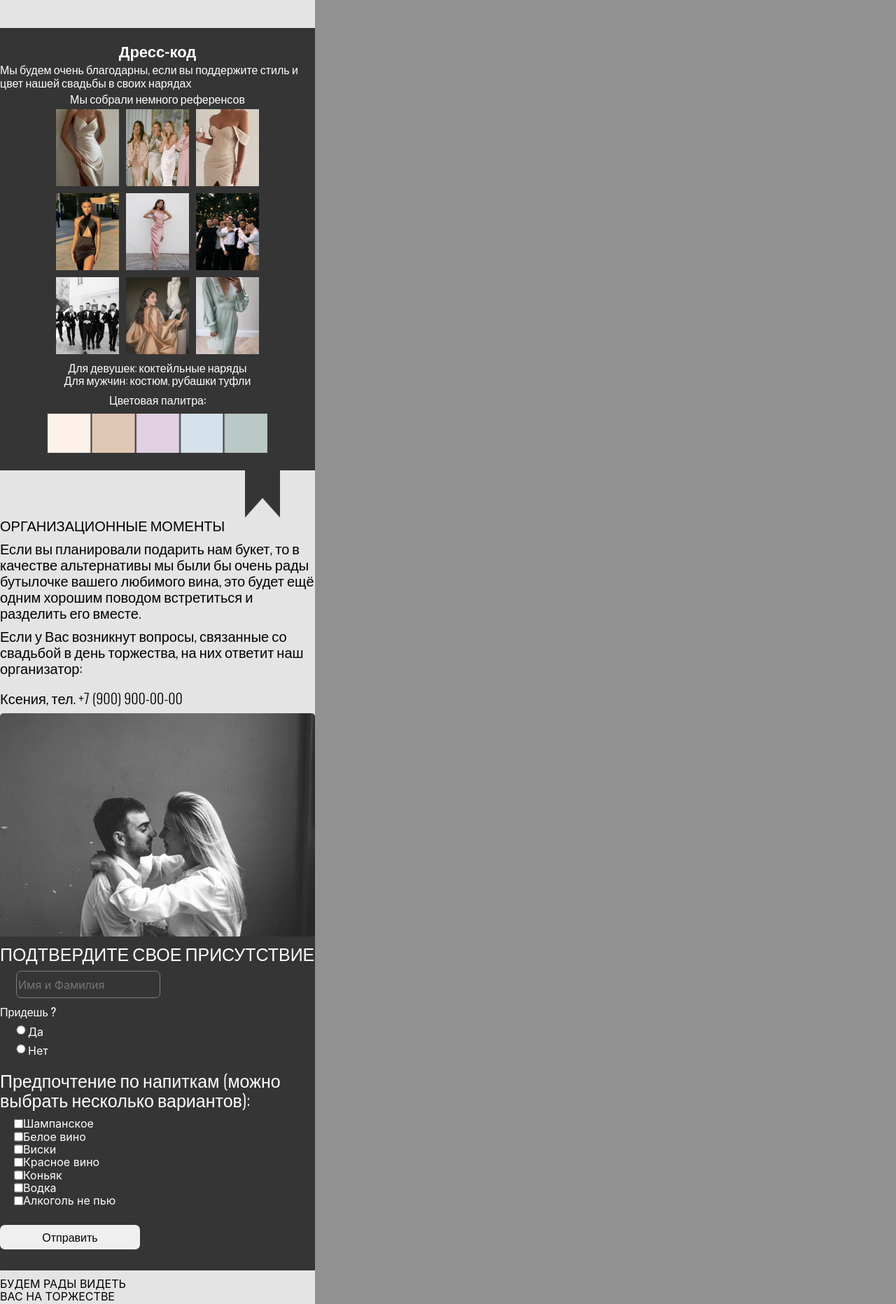
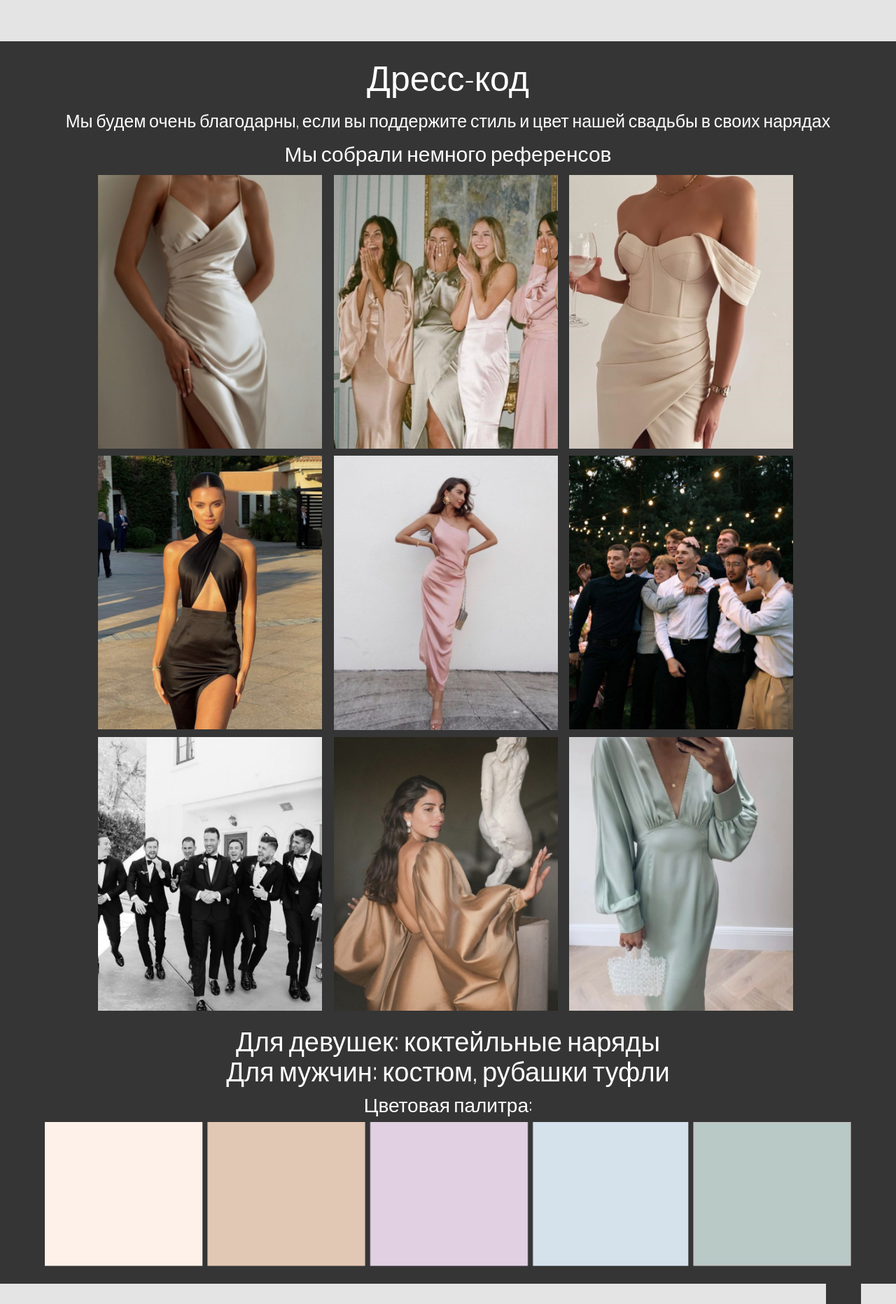
Before and after one commit to Beinyc/wedding-web-site_invite, a React (Create React App) app: page / in a window 1280 px wide. Shown: the part 2720-4583 px from the top of the page at 70% size. Built offline with nearby package versions, Linux system fonts and the light colour scheme.

Commit message:
v 0.0.5
Добавлен адаптив 90% блоков
Сделана форма отправки с анимациями

```diff
--- a/src/App.css
+++ b/src/App.css
@@ -1,3 +1,3 @@
 .App {
-  background-color: rgb(145, 145, 145);
+  background-color: #353535;
 }
--- a/src/components/bookmark/bookmark.css
+++ b/src/components/bookmark/bookmark.css
@@ -1,15 +1,13 @@
 .bookmark {
-    max-width: 450px;
+    margin: 0 auto;
+    max-width: 1280px;
     background-color: rgb(229, 228, 228);
+    text-align: center;
+    align-items: center;
 }
 
 .bookmark__image {
-    /* display: flex;
-    align-items: flex-end; */
     width: 50px;
-    /* position: relative;
-    right: -164px;
-    top: -2px; */
 }
 
 .bookmark__image-flex {
@@ -18,29 +16,32 @@
     justify-content: flex-end;
 }
 
-.bookmark__paragraph {
-    display: flex;
-    flex-direction: column;
+.bookmark__text {
+    font-family: "Oswald", sans-serif;
+    margin: 0;
+    font-weight: 300;
+    font-size: 20px;
+}
+
+.bookmark__text-organizate {
+    font-family: "Oswald", sans-serif;
+    margin: 0;
+    padding-top: 20px;
+    font-size: 70px;
+    font-weight: 600;
+    padding-bottom: 20px;
+}
+
+.bookmark__text-phone {
+    padding-top: 5px;
+    padding-bottom: 5px;
+}
+.bookmark__text-href {
+    text-decoration: none;
+    color: rgb(88, 88, 88);
 }
 
 .bookmark__image-down {
-    max-width: 100%;
-    border-radius: 5px;
+    width: 95%;
+    padding-bottom: 45px;
 }
-
-.bookmark__text {
-    font-family: "Oswald", sans-serif;
-    font-size: 20px;
-    font-weight: 300;
-    margin: 0;
-    width: 100%;
-}
-
-.bookmark__text-organizate {
-    padding-bottom: 10px;
-}
-
-.bookmark__text-phone {
-    padding-top: 10px;
-    padding-bottom: 10px;
-}
--- a/src/components/bookmark/bookmark.jsx
+++ b/src/components/bookmark/bookmark.jsx
@@ -13,7 +13,7 @@ export default function Bookmark() {
             <p className='bookmark__text bookmark__text-organizate'>ОРГАНИЗАЦИОННЫЕ МОМЕНТЫ</p>
             <p className='bookmark__text' >Если вы планировали подарить нам букет, то в качестве альтернативы мы были бы очень рады бутылочке вашего любимого вина, это будет ещё одним хорошим поводом встретиться и разделить его вместе.</p>
             <p className='bookmark__text bookmark__text-phone' >Если у Вас возникнут вопросы, связанные со свадьбой в день торжества, на них ответит наш организатор:</p>
-            <p className='bookmark__text bookmark__text-phone' >Ксения, тел. +7 (900) 900-00-00</p>
+            <p className='bookmark__text bookmark__text-phone' >Никита, телеграм:<a className='bookmark__text-href' href="https://t.me/neki_ap"> @neki_ap</a></p>
            </div>
            <img className='bookmark__image-down' src={bookMarkImage} alt="фото пары" />
         </div>
--- a/src/components/dressCode/dressCode.css
+++ b/src/components/dressCode/dressCode.css
@@ -1,5 +1,7 @@
 .dress-code {
-    max-width: 450px;
+    margin: 0 auto;
+    max-width: 1280px;
+    text-align: center;
     padding-bottom: 25px;
     display: flex;
     flex-direction: column;
@@ -8,44 +10,47 @@
     color: white;
 }
 
-.dress-code__image {
-    width: 90px;
-    height: 110px;
+.dress-code__title {
+    font-family: "Oswald", sans-serif;
+    font-size: 50px;
+    margin: 0;
+    padding-top: 20px;
+    padding-bottom: 20px;
+    font-weight: 200;
 }
 
 .dress-code__list {
-    max-width: 389px;
+    max-width: 1000px;
     display: grid;
     grid-gap: 10px;
-    grid-template-columns: repeat(auto-fit, minmax(90px,1fr));
+    grid-template-columns: repeat(auto-fit, minmax(30%,1fr));
     grid-auto-flow: dense;
+}
+.dress-code__image {
+    width: 98%;
+    object-fit: cover;
 }
 
 .dress-code__image-color {
-    max-width: 70%;
-}
-
-.dress-code__title {
-    font-family: "Oswald", sans-serif;
-    font-size: 22px;
-    margin: 0;
-    padding-top: 20px;
+    max-width: 90%;
 }
 
 .dress-code__paragraph {
     margin: 0;
-    padding-top: 5px;
     font-family: "Oswald", sans-serif;
     font-weight: 300;
-    width: 100%;
+    font-size: 25px;
+    padding-bottom: 15px;
+    font-weight: 200;
 }
 
 .dress-code__paragraph-down {
     margin: 0;
-    padding-top: 5px;
-    padding-bottom: 5px;
+    padding-bottom: 15px;
     font-family: "Oswald", sans-serif;
     font-weight: 300;
+    font-size: 30px;
+    font-weight: 200;
 }
 
 .dress-code__text {
@@ -55,7 +60,8 @@
 }
 
 .dress-code__text-girl {
-    padding-top: 10px;
+    padding-top: 20px;
+    font-size: 38px;
     font-weight: 200;
 }
 
@@ -63,14 +69,42 @@
     padding-top: 10px;
     padding-bottom: 10px;
     font-weight: 400;
+    font-size: 28px;
+    font-weight: 200;
 }
 
 .dress-code__text-boy {
     font-weight: 200;
+    font-size: 38px;
 }
 
-@media (max-width: 380px) {
+@media (max-width: 875px){
+    .dress-code__list {
+       grid-gap: 5px;
+    }
     .dress-code__paragraph {
-
+        font-size: 20px;
+    }
+    .dress-code__paragraph-down {
+        font-size: 20px;
+    }
+    .dress-code__text-girl {
+        font-size: 25px;
+    }
+    .dress-code__text-boy {
+        font-size: 25px;
     }
 }
+
+@media (max-width: 580px){
+    .dress-code__paragraph {
+        max-width: 420px;
+    }
+    .dress-code__list {
+        grid-gap: 1.5px;
+    }
+}
+
+@media (max-width: 380px){
+
+}
--- a/src/components/footer/footer.css
+++ b/src/components/footer/footer.css
@@ -1,5 +1,6 @@
 .footer {
-    max-width: 450px;
+    margin: 0 auto;
+    max-width: 1280px;
     background-color: rgb(229, 228, 228);
     position: relative;
     top: -10px;
--- a/src/components/main/main.css
+++ b/src/components/main/main.css
@@ -1,7 +1,7 @@
 .main {
     margin: 0 auto;
+    max-width: 1280px;
     padding-top: 50px;
-    max-width: 1280px;
     background-color: rgb(229, 228, 228);
     display: flex;
     justify-content: space-between;
--- a/src/components/place/place.jsx
+++ b/src/components/place/place.jsx
@@ -4,10 +4,12 @@ import './place.css'
 export default function Place() {
     return (
         <div className='place'>
+                <div className='place__text-flex'>
                     <h3 className='place__title'>Место свадьбы</h3>
                     <p className='place__paragraph'>Ресторан Panorama lounge, микрорайон Жукова, 29Бс1</p>
+                </div>
+                <div className='place-flex'>
                     <iframe className='place__map' src="https://yandex.ru/map-widget/v1/?um=constructor%3Abd28c58dea1670573bf263199e754eac023dd3b00ea4d7b38b60907fcc7a3b22&amp;source=constructor" width="350" height="350" frameborder="0"></iframe>
-                <div className='place-flex'>
                 </div>
         </div>
     );
--- a/src/components/survey/survey.css
+++ b/src/components/survey/survey.css
@@ -1,68 +1,59 @@
 .survey {
-    max-width: 450px;
+    margin: 0 auto;
+    max-width: 1280px;
     background-color: #353535;
     color: white;
-    position: relative;
-    top: -10px;
-    padding-bottom: 30px;
-    border-radius: 1.5px;
+    align-items: center;
+    text-align: center;
 }
 
-.survey__list {
+.survey__form {
     display: flex;
     flex-direction: column;
-    padding-left: 20px;
-}
-
-.survey__radio {
-    margin: 0;
-    width: 20px;
-    margin-bottom: 14px;
-}
-
-.survey__radio-text {
-    margin: 0;
+    align-items: center;
 }
 
 .survey__flex-list {
     display: flex;
-    text-align: center;
 }
 
-.survey__text {
+.survey__list, .survey__form-name, .survey__form-rsvp {
+    transition: max-height 0.5s ease-out, opacity 0.5s ease-out;
+    overflow: hidden;
+}
+
+.survey__list-hidden {
+    max-height: 0;
+    opacity: 0;
+}
+
+.survey__list-visible {
+    max-height: 500px; /* Достаточно большое значение для отображения всех элементов */
+    opacity: 1;
+}
+
+.survey__title {
     font-family: "Oswald", sans-serif;
-    font-size: 25px;
-    font-weight: 300;
+    font-weight: 600;
+    font-size: 50px;
     margin: 0;
-    padding-top: 10px;
-    padding-bottom: 10px;
+    padding-top: 32px;
+    padding-bottom: 30px;
 }
 
 .survey__input-text {
-    display: flex;
+    width: 350px;
+    height: 40px;
+    border: 0;
     background-color: #353535;
-    border: 1px solid gray;
-    border-radius: 7px;
-    justify-content: flex-start;
-    margin-left: 23px;
-    width: 200px;
-    height: 35px;
-    color: gray;
-}
-
-.survey__text-go {
-    margin: 0;
+    border-bottom: solid 1px white;
+    margin-bottom: 20px;
+    outline: none;
+    color: white;
     font-family: "Oswald", sans-serif;
-    padding-top: 10px;
-    padding-bottom: 10px;
+    font-size: 17px;
 }
 
 .survey__button {
-    margin-top: 25px;
-    width: 200px;
-    height: 35px;
-    border: 0;
-    border-radius: 7px;
-    font-family: "Oswald", sans-serif;
-    font-weight: 300;
+    margin-bottom: 50px;
 }
--- a/src/components/survey/survey.jsx
+++ b/src/components/survey/survey.jsx
@@ -1,53 +1,106 @@
-import React from 'react';
+import React, { useState } from 'react';
 import './survey.css'
 
 export default function Survey() {
+    const [isComing, setIsComing] = useState(null);
+    const [noAlcohol, setNoAlcohol] = useState(false);
+    const [nameFilled, setNameFilled] = useState(false);
+
+    const handleRadioChange = (event) => {
+        const value = event.target.value;
+        setIsComing(value === 'yes');
+        setNoAlcohol(false); // сбросить выбор "Алкоголь не пью", если изменится ответ на радиокнопку
+    };
+
+    const handleCheckboxChange = (event) => {
+        if (event.target.name === 'noAlcohol') {
+            setNoAlcohol(event.target.checked);
+        }
+    };
+
+    const handleNameChange = (event) => {
+        setNameFilled(event.target.value.trim() !== '');
+    };
+
     return (
         <div className='survey'>
-            <h5 className='survey__text'>ПОДТВЕРДИТЕ СВОЕ ПРИСУТСТВИЕ</h5>
-            <form action="#">
-            <input className='survey__input-text' type="text" placeholder='Имя и Фамилия'/>
+            <h5 className='survey__title'>ПОДТВЕРДИТЕ СВОЕ ПРИСУТСТВИЕ</h5>
+            <form className='survey__form' action="#">
+                <input
+                    className='survey__input-text'
+                    type="text"
+                    placeholder='Имя и Фамилия'
+                    onChange={handleNameChange}
+                />
+                <div className={`survey__form-rsvp ${nameFilled ? 'survey__list-visible' : 'survey__list-hidden'}`}>
                     <p className='survey__text-go'>Придешь ?</p>
                     <div className='survey__list'>
                         <div className='survey__flex-list'>
-                    <input className='survey__radio' type="radio" name="radAnswer"/><p className='survey__radio-text'>Да</p>
+                            <input
+                                className='survey__radio'
+                                type="radio"
+                                name="radAnswer"
+                                value="yes"
+                                onChange={handleRadioChange}
+                            />
+                            <p className='survey__radio-text'>Да</p>
                         </div>
                         <div className='survey__flex-list'>
-                    <input className='survey__radio' type="radio" name="radAnswer"/><p className='survey__radio-text'>Нет</p>
+                            <input
+                                className='survey__radio'
+                                type="radio"
+                                name="radAnswer"
+                                value="no"
+                                onChange={handleRadioChange}
+                            />
+                            <p className='survey__radio-text'>Нет</p>
                         </div>
                     </div>
+                </div>
+                <div className={`survey__form-alcohol ${isComing === null || !isComing ? 'survey__list-hidden' : 'survey__list-visible'}`}>
+                    {isComing && (
+                        <>
                             <p className='survey__text'>Предпочтение по напиткам (можно выбрать несколько вариантов):</p>
-            <div className='survey__list'>
+                            <div className={`survey__list ${noAlcohol ? 'survey__list-hidden' : 'survey__list-visible'}`}>
                                 <div className='survey__flex-list'>
                                     <input className='survey__checkbox' type="checkbox"/>
-                    <label htmlFor="">Шампанское</label>
+                                    <label>Шампанское</label>
                                 </div>
                                 <div className='survey__flex-list'>
                                     <input className='survey__checkbox' type="checkbox"/>
-                    <label htmlFor="">Белое вино</label>
+                                    <label>Белое вино</label>
                                 </div>
                                 <div className='survey__flex-list'>
                                     <input className='survey__checkbox' type="checkbox"/>
-                    <label htmlFor="">Виски</label>
+                                    <label>Виски</label>
                                 </div>
                                 <div className='survey__flex-list'>
                                     <input className='survey__checkbox' type="checkbox"/>
-                    <label htmlFor="">Красное вино</label>
+                                    <label>Красное вино</label>
                                 </div>
                                 <div className='survey__flex-list'>
                                     <input className='survey__checkbox' type="checkbox"/>
-                    <label htmlFor="">Коньяк</label>
+                                    <label>Коньяк</label>
                                 </div>
                                 <div className='survey__flex-list'>
                                     <input className='survey__checkbox' type="checkbox"/>
-                    <label htmlFor="">Водка</label>
+                                    <label>Водка</label>
+                                </div>
                             </div>
                             <div className='survey__flex-list'>
-                    <input className='survey__checkbox' type="checkbox"/>
-                    <label htmlFor="">Алкоголь не пью</label>
+                                <input
+                                    className='survey__checkbox'
+                                    type="checkbox"
+                                    name="noAlcohol"
+                                    checked={noAlcohol}
+                                    onChange={handleCheckboxChange}
+                                />
+                                <label>Алкоголь не пью</label>
                             </div>
+                        </>
+                    )}
                 </div>
-            <button className='survey__button' type='submite'>Отправить</button>
+                <button className='survey__button' type='submit'>Отправить</button>
             </form>
         </div>
     );
```
Also changed, not shown: src/components/place/place.css (+34 -19 lines). Lines whose indentation alone changed are shown as unchanged.
